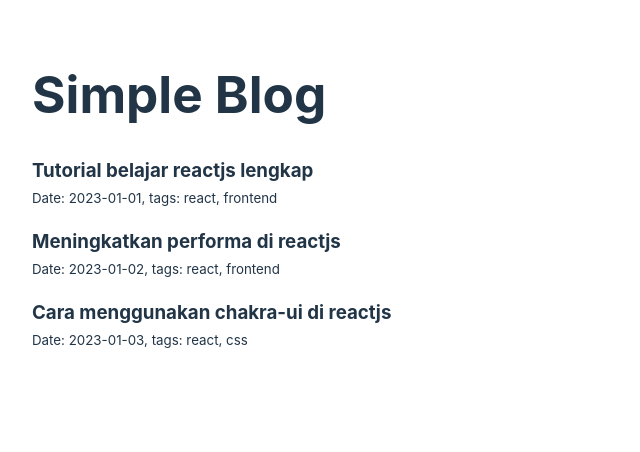
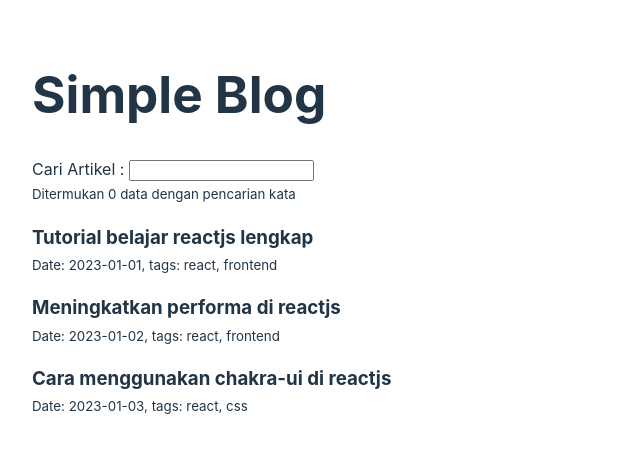
Before and after one commit to MikhaelAdrielPG/react-app, a React (Vite) app: page / in a window 1280 px wide. Shown: the top 452 px of the page, without its empty margins (0-640 px from the left). Built offline with nearby package versions, Linux system fonts and the light colour scheme.

Commit message:
Fitur Filter Data dan Pengenalan useState

```diff
--- a/src/pages/index.jsx
+++ b/src/pages/index.jsx
@@ -1,12 +1,23 @@
 import posts from "../posts.json";
 import Article from "../components/Article";
+import { useState } from "react";
 
 function HomePage() {
+  const [search, setSearch] = useState("");
+
+  const changeSearch = (event) => {
+    setSearch(event.target.value);
+  };
+
   return (
     <>
       <h1>Simple Blog</h1>
-      {posts.map((blog) => (
-        <Article title={blog.title} tags={blog.tags} date={blog.date} />
+      <div>
+        Cari Artikel : <input onChange={changeSearch}></input>{" "}
+      </div>
+      <small>Ditermukan 0 data dengan pencarian kata {search}</small>
+      {posts.map(({ title, tags, date }, index) => (
+        <Article {...{ title, tags, date }} key={index} />
       ))}
     </>
   );
```
